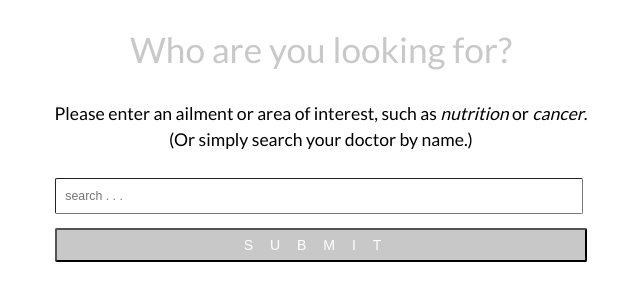
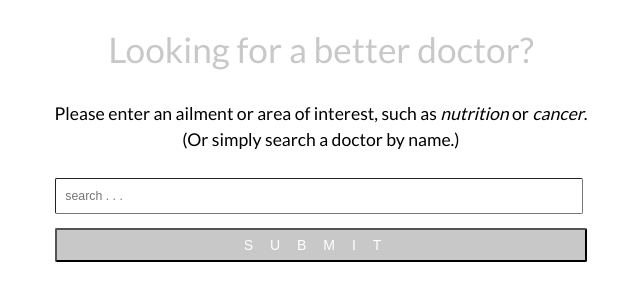
Before and after one commit to Eucile/doctor-search, a website built with webpack: page src/index.html in a window 1280 px wide. Shown: the part 105-406 px from the top of the page, without its empty margins (319-959 px from the left). Built offline with nearby package versions, Linux system fonts and the light colour scheme.

Commit message:
update readme

```diff
--- a/src/index.html
+++ b/src/index.html
@@ -10,7 +10,7 @@
   </div>
   <div class="form">
     <form id="search-form">
-      <label for="search-input"><span class="hook">Who are you looking for?</span> Please enter an ailment or area of interest, such as <em>nutrition</em> or <em>cancer</em>. <br>(Or simply search your doctor by name.)</label>
+      <label for="search-input"><span class="hook">Looking for a better doctor?</span> Please enter an ailment or area of interest, such as <em>nutrition</em> or <em>cancer</em>. <br>(Or simply search a doctor by name.)</label>
       <input type="text" id="search-input" placeholder="search . . .">
       <button id ="search-btn" type="submit">SUBMIT</button>
     </form>
```
Also changed, not shown: README.md.
